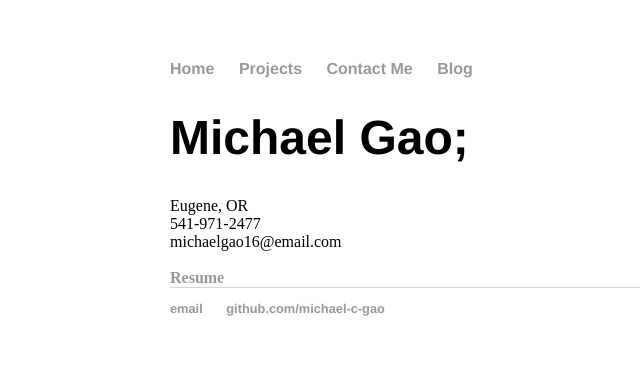
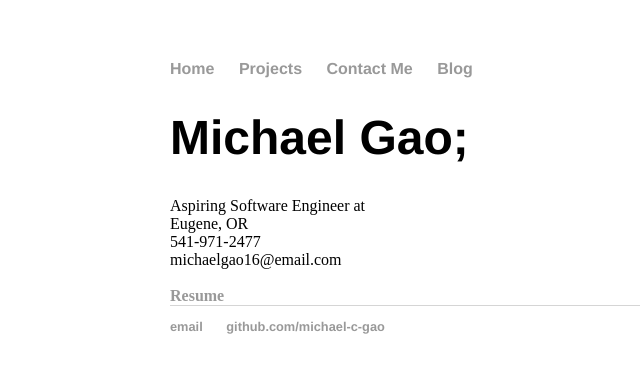
Before and after one commit to michael-c-gao/WebsiteOfMichael, a Jekyll site: the page built from contact/index.html, in a window 1280 px wide. Shown: the top 373 px of the page, without its empty margins (22-662 px from the left). Built offline with Jekyll 4.4.1, drawn with Linux system fonts in a browser that asks for light colours.

Commit message:
Update index.html

```diff
--- a/contact/index.html
+++ b/contact/index.html
@@ -6,6 +6,7 @@ title: Contact Me
 	<div class="Contact">
 
 					<h1>Michael Gao;</h1>
+					Aspiring Software Engineer at <Your Company Here><br>
 					Eugene, OR<br>
 					541-971-2477<br>
 					michaelgao16@email.com<br>
```
